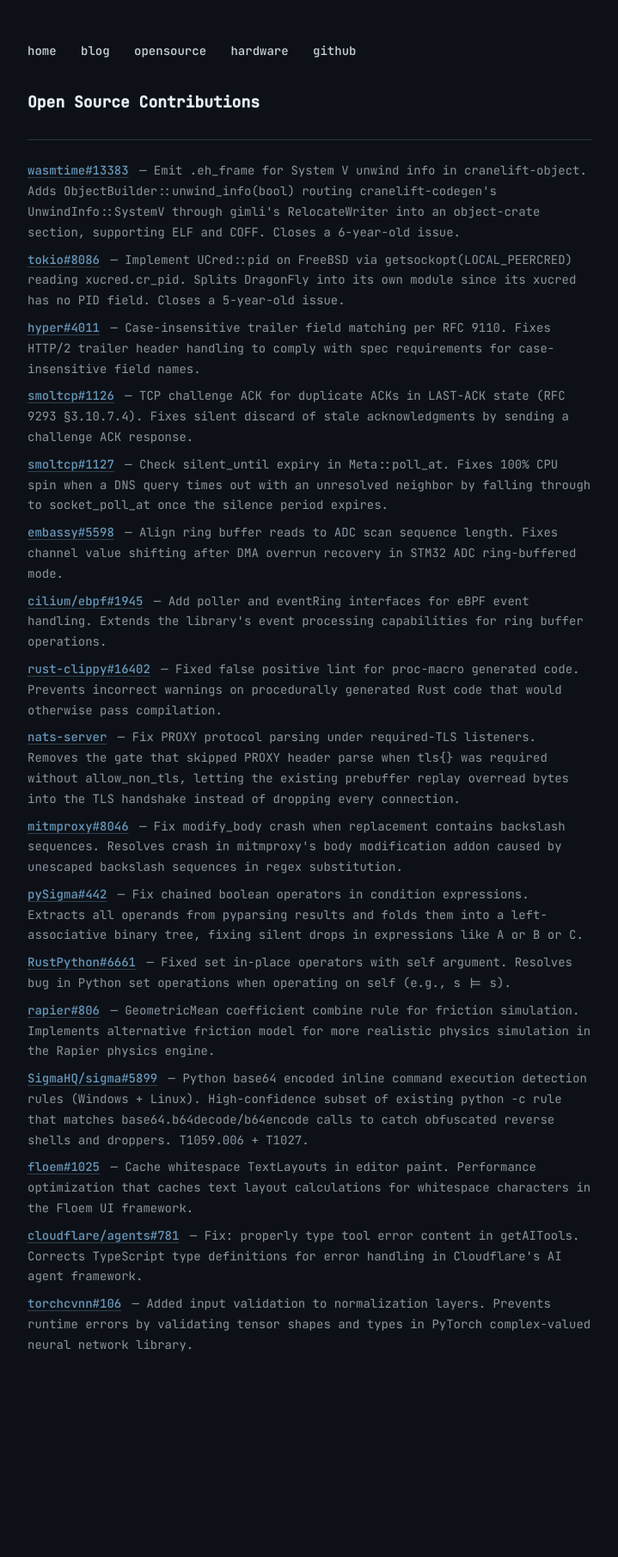
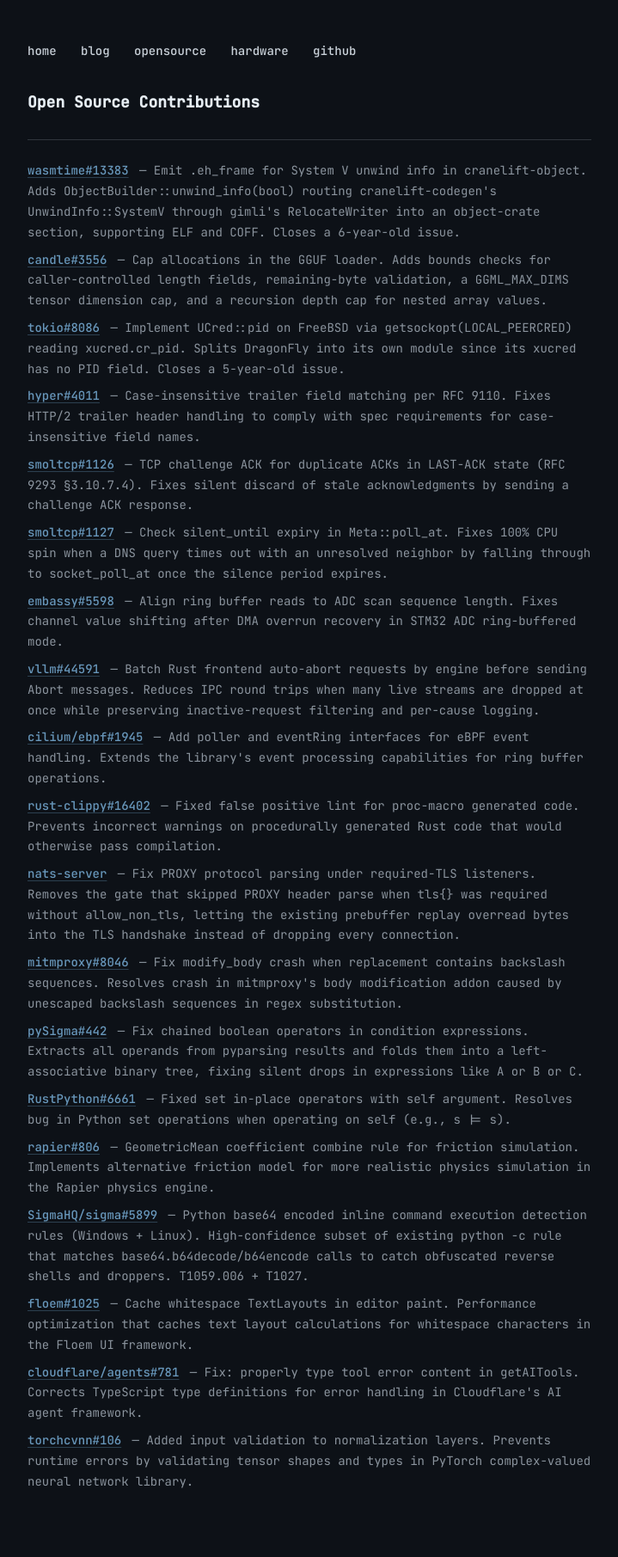
Before and after one commit to HueCodes/HueCodes.github.io, a Jekyll site: the page built from opensource.md, in a window 1280 px wide. Shown: the whole page at 86% size, without its empty margins (280-999 px from the left). Built offline with Jekyll 4.4.1, drawn with Linux system fonts in a browser that asks for light colours; before the commit the page ends 1653 px from its top, so only the background shows below that.

Commit message:
Add recent OSS contributions
Signed-off-by: Hugh Ryan <197298026+HueCodes@users.noreply.github.com>

```diff
--- a/opensource.md
+++ b/opensource.md
@@ -24,6 +24,11 @@ title: open source
   </div>
 
   <div class="project">
+    <a href="https://github.com/huggingface/candle/pull/3556">candle#3556</a>
+    <span>Cap allocations in the GGUF loader. Adds bounds checks for caller-controlled length fields, remaining-byte validation, a GGML_MAX_DIMS tensor dimension cap, and a recursion depth cap for nested array values.</span>
+  </div>
+
+  <div class="project">
     <a href="https://github.com/tokio-rs/tokio/pull/8086">tokio#8086</a>
     <span>Implement UCred::pid on FreeBSD via getsockopt(LOCAL_PEERCRED) reading xucred.cr_pid. Splits DragonFly into its own module since its xucred has no PID field. Closes a 5-year-old issue.</span>
   </div>
@@ -46,6 +51,11 @@ title: open source
   <div class="project">
     <a href="https://github.com/embassy-rs/embassy/pull/5598">embassy#5598</a>
     <span>Align ring buffer reads to ADC scan sequence length. Fixes channel value shifting after DMA overrun recovery in STM32 ADC ring-buffered mode.</span>
+  </div>
+
+  <div class="project">
+    <a href="https://github.com/vllm-project/vllm/pull/44591">vllm#44591</a>
+    <span>Batch Rust frontend auto-abort requests by engine before sending Abort messages. Reduces IPC round trips when many live streams are dropped at once while preserving inactive-request filtering and per-cause logging.</span>
   </div>
 
   <div class="project">
```
